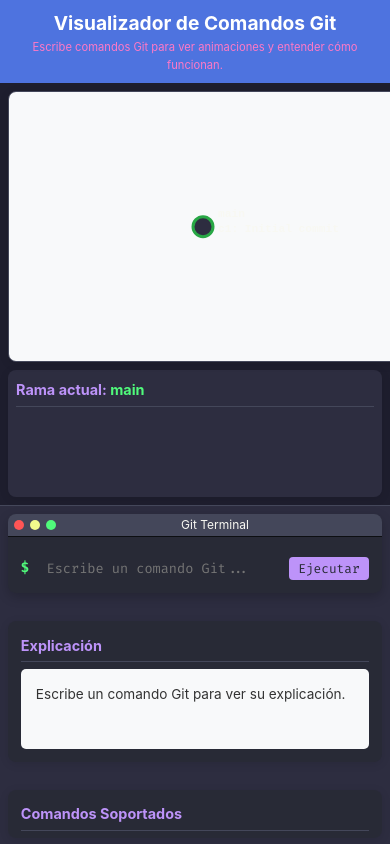
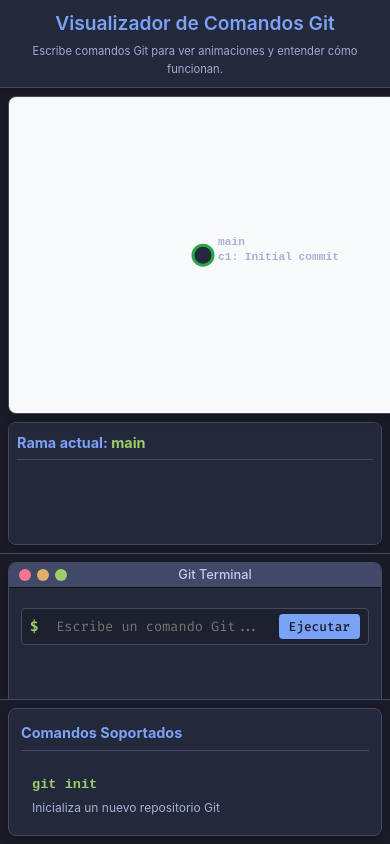
Before and after one commit to Daniel-Santiago-Acosta-1013/gitViz, a React (Vite) app: page / in a window 390 px wide. Built offline with nearby package versions, Linux system fonts and the light colour scheme.

Commit message:
style: Update GitVisualizer styles and layout for improved UI consistency

```diff
--- a/src/components/GitVisualizer/GitVisualizer.css
+++ b/src/components/GitVisualizer/GitVisualizer.css
@@ -1,19 +1,19 @@
 /* GitVisualizer.css */
 :root {
-    --background-color: #1e1e2e;
-    --terminal-bg: #282a36;
-    --terminal-text: #f8f8f2;
-    --accent-color: #bd93f9;
-    --secondary-color: #ff79c6;
-    --success-color: #50fa7b;
-    --warning-color: #f1fa8c;
-    --error-color: #ff5555;
-    --text-color: #f8f8f2;
-    --border-color: #44475a;
-    --panel-bg: #2d2d40;
-    --branch-color: #8be9fd;
-    --commit-color: #f1fa8c;
-    --hover-color: #44475a;
+    --background-color: #1a1b26;
+    --terminal-bg: #24283b;
+    --terminal-text: #a9b1d6;
+    --accent-color: #7aa2f7;
+    --secondary-color: #bb9af7;
+    --success-color: #9ece6a;
+    --warning-color: #e0af68;
+    --error-color: #f7768e;
+    --text-color: #c0caf5;
+    --border-color: #414868;
+    --panel-bg: #24283b;
+    --branch-color: #7dcfff;
+    --commit-color: #e0af68;
+    --hover-color: #414868;
 }
 
 * {
@@ -33,52 +33,80 @@ body {
     display: flex;
     flex-direction: column;
     height: 100vh;
-    background-color: #f8f9fa;
+    background-color: var(--background-color);
     font-family: -apple-system, BlinkMacSystemFont, 'Segoe UI', Roboto, Oxygen, Ubuntu, Cantarell, 'Open Sans', 'Helvetica Neue', sans-serif;
 }
 
 .app-header {
-    background-color: #4e73df;
-    color: white;
-    padding: 20px;
+    background-color: var(--terminal-bg);
+    color: var(--text-color);
+    padding: 12px 20px;
     text-align: center;
-    box-shadow: 0 2px 10px rgba(0, 0, 0, 0.1);
+    box-shadow: 0 2px 10px rgba(0, 0, 0, 0.2);
+    border-bottom: 1px solid var(--border-color);
+    z-index: 10;
 }
 
 .app-header h1 {
     margin: 0;
-    font-size: 28px;
-    font-weight: 700;
+    font-size: 24px;
+    font-weight: 600;
+    color: var(--accent-color);
 }
 
 .description {
-    color: var(--secondary-color);
+    color: var(--text-color);
     font-size: 0.9rem;
+    margin-top: 4px;
+    opacity: 0.8;
 }
 
 .content-container {
-    display: flex;
+    display: grid;
+    grid-template-columns: 1fr minmax(300px, 2fr) minmax(250px, 1fr);
+    grid-template-rows: 1fr;
     flex: 1;
     overflow: hidden;
+    gap: 1px;
+    background-color: var(--border-color);
 }
 
 .visualization-container {
-    flex: 3;
+    grid-column: 2;
     display: flex;
     flex-direction: column;
     overflow: hidden;
     background-color: var(--background-color);
 }
 
+.command-list-container {
+    grid-column: 1;
+    padding: 12px;
+    background-color: var(--background-color);
+    display: flex;
+    flex-direction: column;
+    overflow: hidden;
+}
+
+.terminal-container {
+    grid-column: 3;
+    padding: 12px;
+    background-color: var(--background-color);
+    display: flex;
+    flex-direction: column;
+    overflow: hidden;
+}
+
 .git-graph {
-    flex: 1;
+    flex: 3;
     position: relative;
     border: 1px solid var(--border-color);
     border-radius: 8px;
     background-color: var(--panel-bg);
     overflow: hidden;
-    margin: 1rem;
+    margin: 12px;
     min-height: 300px;
+    box-shadow: 0 4px 8px rgba(0, 0, 0, 0.15);
 }
 
 .git-svg {
@@ -146,26 +174,26 @@ body {
 
 .head-commit {
     stroke-width: 4px !important;
-    filter: drop-shadow(0 0 6px rgba(189, 147, 249, 0.7));
+    filter: drop-shadow(0 0 6px rgba(122, 162, 247, 0.7));
 }
 
 .highlighted {
     animation: pulse 1.5s infinite;
-    filter: drop-shadow(0 0 8px rgba(255, 215, 0, 0.8));
+    filter: drop-shadow(0 0 8px rgba(224, 175, 104, 0.8));
 }
 
 @keyframes pulse {
     0% {
         transform: scale(1);
-        filter: drop-shadow(0 0 5px rgba(255, 215, 0, 0.5));
+        filter: drop-shadow(0 0 5px rgba(224, 175, 104, 0.5));
     }
     50% {
         transform: scale(1.2);
-        filter: drop-shadow(0 0 10px rgba(255, 215, 0, 0.8));
+        filter: drop-shadow(0 0 10px rgba(224, 175, 104, 0.8));
     }
     100% {
         transform: scale(1);
-        filter: drop-shadow(0 0 5px rgba(255, 215, 0, 0.5));
+        filter: drop-shadow(0 0 5px rgba(224, 175, 104, 0.5));
     }
 }
 
@@ -194,14 +222,17 @@ body {
 .repo-state {
     background-color: var(--panel-bg);
     border-radius: 8px;
-    margin: 0 1rem 1rem 1rem;
-    padding: 1rem;
+    margin: 0 12px 12px 12px;
+    padding: 12px;
     display: flex;
     flex-wrap: wrap;
-    gap: 1rem;
+    gap: 12px;
     font-size: 0.85rem;
     max-height: 30%;
     overflow-y: auto;
+    box-shadow: 0 4px 8px rgba(0, 0, 0, 0.15);
+    border: 1px solid var(--border-color);
+    flex: 1;
 }
 
 .state-section {
@@ -240,36 +271,30 @@ body {
     padding: 0.2rem 0;
 }
 
-.command-container {
-    flex: 2;
-    max-width: 400px;
-    padding: 1rem;
-    display: flex;
-    flex-direction: column;
-    gap: 1rem;
-    background-color: var(--panel-bg);
-    border-left: 1px solid var(--border-color);
-    overflow-y: auto;
-}
-
 .terminal {
     background-color: var(--terminal-bg);
     border-radius: 8px;
     overflow: hidden;
     box-shadow: 0 4px 12px rgba(0, 0, 0, 0.2);
+    margin-bottom: 12px;
+    flex: 1;
+    display: flex;
+    flex-direction: column;
+    border: 1px solid var(--border-color);
+    min-height: 200px;
 }
 
 .terminal-header {
     background-color: var(--border-color);
-    padding: 0.4rem;
+    padding: 6px 10px;
     display: flex;
     align-items: center;
     position: relative;
 }
 
 .terminal-button {
-    width: 10px;
-    height: 10px;
+    width: 12px;
+    height: 12px;
     border-radius: 50%;
     margin-right: 6px;
 }
@@ -291,37 +316,42 @@ body {
     left: 50%;
     transform: translateX(-50%);
     color: var(--text-color);
-    font-size: 0.75rem;
+    font-size: 0.8rem;
+    font-weight: 500;
 }
 
 .terminal-content {
-    padding: 0.8rem;
+    padding: 12px;
     color: var(--terminal-text);
     font-family: 'Fira Code', monospace;
     font-size: 0.85rem;
-    max-height: 180px;
     overflow-y: auto;
+    flex: 1;
 }
 
 .history-item {
-    margin-bottom: 0.4rem;
+    margin-bottom: 6px;
     word-break: break-all;
 }
 
 .prompt {
     color: var(--success-color);
-    margin-right: 0.4rem;
+    margin-right: 6px;
 }
 
 .error-message {
     color: var(--error-color);
-    margin: 0.4rem 0;
+    margin: 6px 0;
 }
 
 .command-input-container {
     display: flex;
     align-items: center;
-    margin-top: 0.4rem;
+    margin-top: 8px;
+    background-color: rgba(0, 0, 0, 0.2);
+    border-radius: 4px;
+    padding: 5px 8px;
+    border: 1px solid var(--border-color);
 }
 
 .command-input {
@@ -331,25 +361,27 @@ body {
     color: var(--terminal-text);
     font-family: inherit;
     font-size: inherit;
-    padding: 0.2rem;
+    padding: 4px;
     outline: none;
 }
 
 .execute-button {
     background-color: var(--accent-color);
-    color: var(--terminal-bg);
+    color: var(--background-color);
     border: none;
     border-radius: 4px;
-    padding: 0.2rem 0.6rem;
-    margin-left: 0.4rem;
+    padding: 4px 10px;
+    margin-left: 8px;
     cursor: pointer;
     font-family: inherit;
     transition: all 0.2s;
     font-size: 0.8rem;
+    font-weight: 500;
 }
 
 .execute-button:hover {
     background-color: var(--secondary-color);
+    transform: translateY(-1px);
 }
 
 .execute-button:disabled {
@@ -358,16 +390,16 @@ body {
 }
 
 .suggestions {
-    margin-top: 0.4rem;
+    margin-top: 8px;
     display: flex;
     flex-wrap: wrap;
-    gap: 0.4rem;
+    gap: 6px;
 }
 
 .suggestion-item {
     background-color: var(--border-color);
     color: var(--terminal-text);
-    padding: 0.2rem 0.4rem;
+    padding: 4px 8px;
     border-radius: 4px;
     font-size: 0.75rem;
     cursor: pointer;
@@ -376,108 +408,123 @@ body {
 
 .suggestion-item:hover {
     background-color: var(--hover-color);
+    transform: translateY(-1px);
 }
 
 .explanation-panel {
     background-color: var(--terminal-bg);
     border-radius: 8px;
-    padding: 0.8rem;
+    padding: 12px;
     color: var(--terminal-text);
-    flex: 0 0 auto;
+    margin-top: 12px;
+    flex: 1;
+    display: flex;
+    flex-direction: column;
+    border: 1px solid var(--border-color);
+    box-shadow: 0 4px 8px rgba(0, 0, 0, 0.15);
 }
 
 .explanation-panel h3 {
     color: var(--accent-color);
-    margin-bottom: 0.4rem;
+    margin-bottom: 8px;
     border-bottom: 1px solid var(--border-color);
-    padding-bottom: 0.3rem;
+    padding-bottom: 6px;
     font-size: 0.9rem;
 }
 
 .explanation-content {
     white-space: pre-line;
     font-size: 0.85rem;
-    max-height: 120px;
     overflow-y: auto;
+    flex: 1;
+    padding: 4px;
 }
 
 .command-list {
     background-color: var(--terminal-bg);
     border-radius: 8px;
-    padding: 0.8rem;
+    padding: 12px;
     flex: 1;
     overflow-y: auto;
+    border: 1px solid var(--border-color);
+    box-shadow: 0 4px 8px rgba(0, 0, 0, 0.15);
+    display: flex;
+    flex-direction: column;
 }
 
 .command-list h3 {
     color: var(--accent-color);
-    margin-bottom: 0.4rem;
+    margin-bottom: 12px;
     border-bottom: 1px solid var(--border-color);
-    padding-bottom: 0.3rem;
+    padding-bottom: 6px;
     font-size: 0.9rem;
 }
 
 .commands-grid {
-    display: grid;
-    grid-template-columns: repeat(auto-fill, minmax(160px, 1fr));
-    gap: 0.6rem;
-    margin-top: 0.4rem;
+    display: flex;
+    flex-direction: column;
+    gap: 8px;
+    overflow-y: auto;
+    flex: 1;
 }
 
 .command-item {
     background-color: var(--panel-bg);
     border-radius: 6px;
-    padding: 0.6rem;
+    padding: 10px;
     cursor: pointer;
     transition: all 0.2s;
+    border: 1px solid transparent;
 }
 
 .command-item:hover {
     background-color: var(--hover-color);
     transform: translateY(-2px);
+    border-color: var(--border-color);
+    box-shadow: 0 4px 6px rgba(0, 0, 0, 0.1);
 }
 
 .command-name {
     color: var(--success-color);
     font-weight: bold;
-    margin-bottom: 0.2rem;
-    font-size: 0.8rem;
+    margin-bottom: 4px;
+    font-size: 0.85rem;
 }
 
 .command-desc {
     color: var(--terminal-text);
-    font-size: 0.7rem;
+    font-size: 0.75rem;
 }
 
 /* Responsive */
 @media (max-width: 1200px) {
     .content-container {
-        flex-direction: column;
+        grid-template-columns: 1fr 2fr;
+        grid-template-rows: 1fr 1fr;
     }
 
     .visualization-container {
-        flex: none;
-        height: 50vh;
+        grid-column: 1 / -1;
+        grid-row: 1;
     }
 
-    .command-container {
-        flex: none;
-        max-width: 100%;
-        height: calc(50vh - 81px); /* Compensar header */
-        border-left: none;
-        border-top: 1px solid var(--border-color);
+    .command-list-container {
+        grid-column: 1;
+        grid-row: 2;
     }
 
-    .terminal-content {
-        max-height: 120px;
-    }
-
-    .explanation-content {
-        max-height: 80px;
+    .terminal-container {
+        grid-column: 2;
+        grid-row: 2;
     }
 }
 
 @media (max-width: 768px) {
+    .content-container {
+        grid-template-columns: 1fr;
+        grid-template-rows: auto auto auto;
+    }
+
     .app-header h1 {
         font-size: 1.5rem;
     }
@@ -486,28 +533,28 @@ body {
         font-size: 0.8rem;
     }
 
-    .git-graph {
-        margin: 0.5rem;
-        min-height: 250px;
+    .visualization-container {
+        grid-column: 1;
+        grid-row: 1;
+        min-height: 40vh;
     }
 
-    .repo-state {
-        margin: 0 0.5rem 0.5rem 0.5rem;
-        padding: 0.5rem;
+    .terminal-container {
+        grid-column: 1;
+        grid-row: 2;
+        padding: 8px;
     }
 
-    .command-container {
-        padding: 0.5rem;
-    }
-
-    .commands-grid {
-        grid-template-columns: repeat(auto-fill, minmax(130px, 1fr));
+    .command-list-container {
+        grid-column: 1;
+        grid-row: 3;
+        padding: 8px;
     }
 }
 
 @media (max-width: 480px) {
     .app-header {
-        padding: 0.5rem;
+        padding: 8px;
     }
 
     .app-header h1 {
@@ -518,16 +565,15 @@ body {
         font-size: 0.7rem;
     }
 
-    .command-container {
-        gap: 0.5rem;
-    }
-
-    .commands-grid {
-        grid-template-columns: 1fr;
+    .git-graph {
+        margin: 8px;
+        min-height: 200px;
     }
 
     .repo-state {
         flex-direction: column;
+        margin: 0 8px 8px 8px;
+        padding: 8px;
     }
 
     .state-section {
--- a/src/components/GitVisualizer/GitVisualizer.tsx
+++ b/src/components/GitVisualizer/GitVisualizer.tsx
@@ -748,7 +748,6 @@ const GitVisualizer: React.FC = () => {
 
   const handleLog = (_args: string[]) => {
     // Simulación simple de git log
-    // const branch = gitState.branches.find(b => b.name === commit.branch);
     setExplanation('Comando git log: Muestra el historial de commits.');
   };
 
@@ -797,12 +796,16 @@ const GitVisualizer: React.FC = () => {
       </div>
 
       <div className="content-container">
+        <div className="command-list-container">
+          <CommandList commands={supportedCommands} setCommand={setCommand} />
+        </div>
+
         <div className="visualization-container">
           <GitGraph gitState={gitState} />
           <RepoState gitState={gitState} />
         </div>
 
-        <div className="command-container">
+        <div className="terminal-container">
           <CommandTerminal
             command={command}
             setCommand={setCommand}
@@ -814,8 +817,6 @@ const GitVisualizer: React.FC = () => {
           />
 
           <ExplanationPanel explanation={explanation} />
-
-          <CommandList commands={supportedCommands} setCommand={setCommand} />
         </div>
       </div>
     </div>
```
